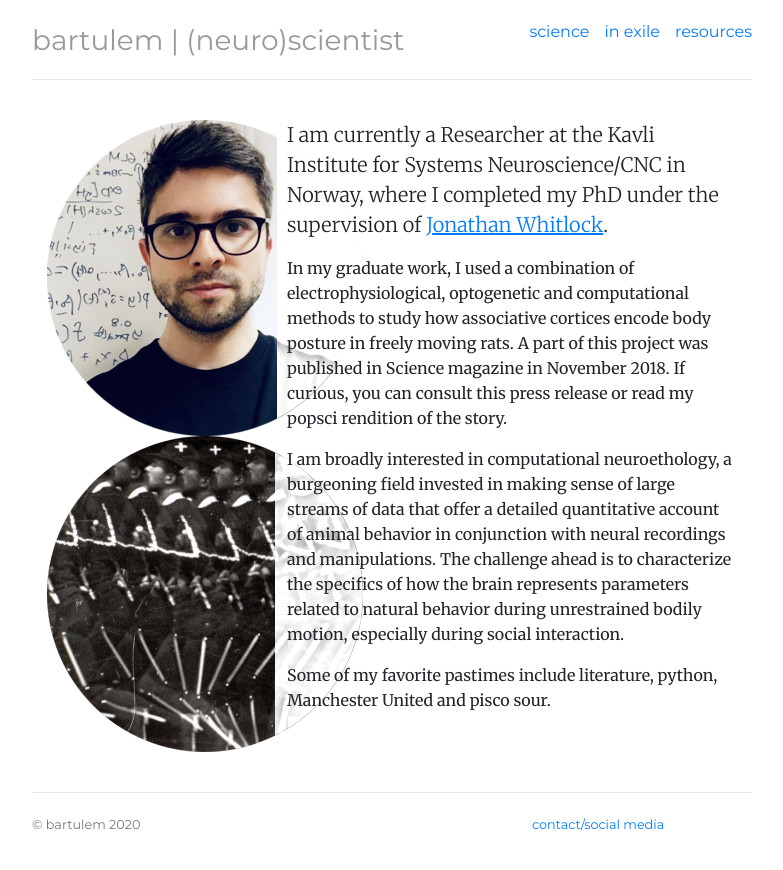
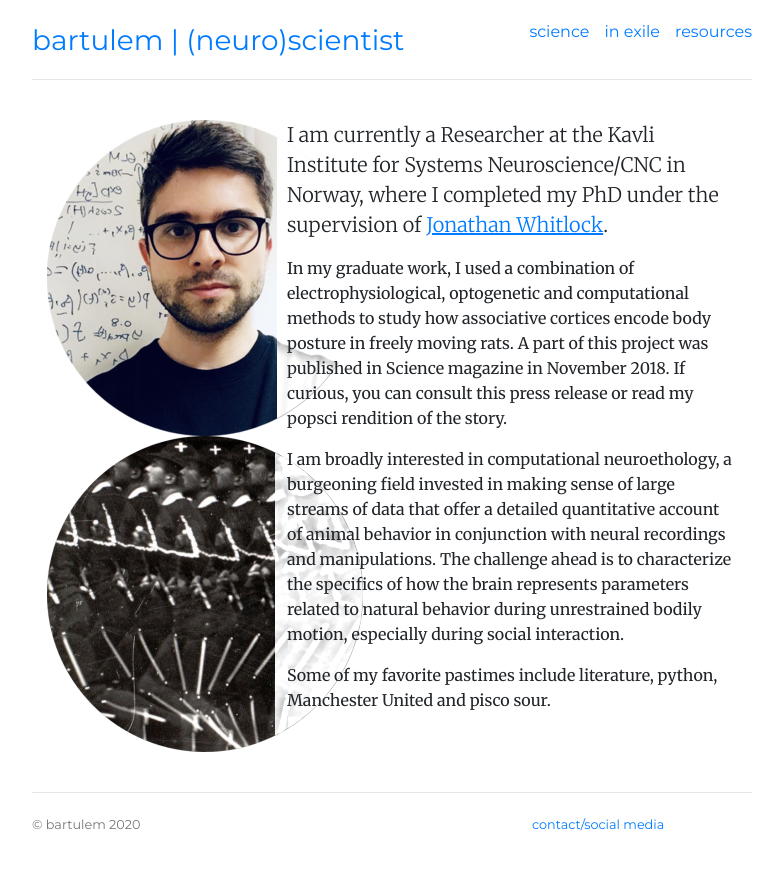
Before and after one commit to bartulem/bartulem.github.io, a Jekyll site: the page built from index.html, in a window 1280 px wide. Shown: the top 870 px of the page, without its empty margins (248-1031 px from the left). Built offline with Jekyll 4.4.1, drawn with Linux system fonts in a browser that asks for light colours.

Commit message:
Update style.css

```diff
--- a/css/style.css
+++ b/css/style.css
@@ -11,7 +11,7 @@
 .header, .footer, .header h3 { font-family: 'Montserrat', Helvetica, sans-serif; font-weight: normal; }
 
 /* Navigation */
-h3.text-muted a {text-decoration: none; color: #999999; }
+h3.text-muted a {text-decoration: none; }
 h3.text-muted a:hover { text-decoration: none; color: #0088cc; }
 
 img.custom { margin-bottom: 30px; }
```
